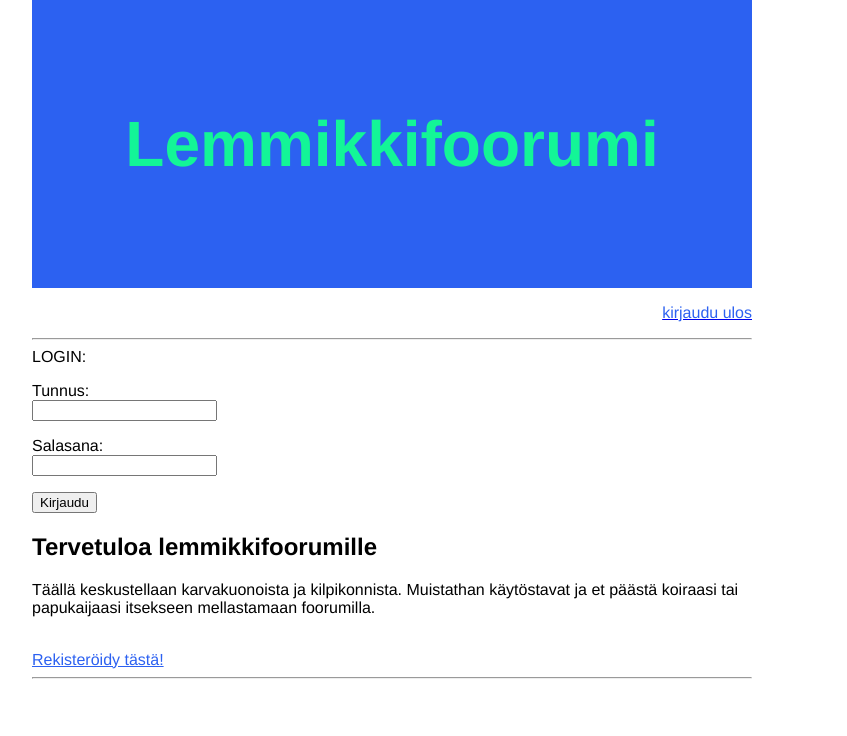
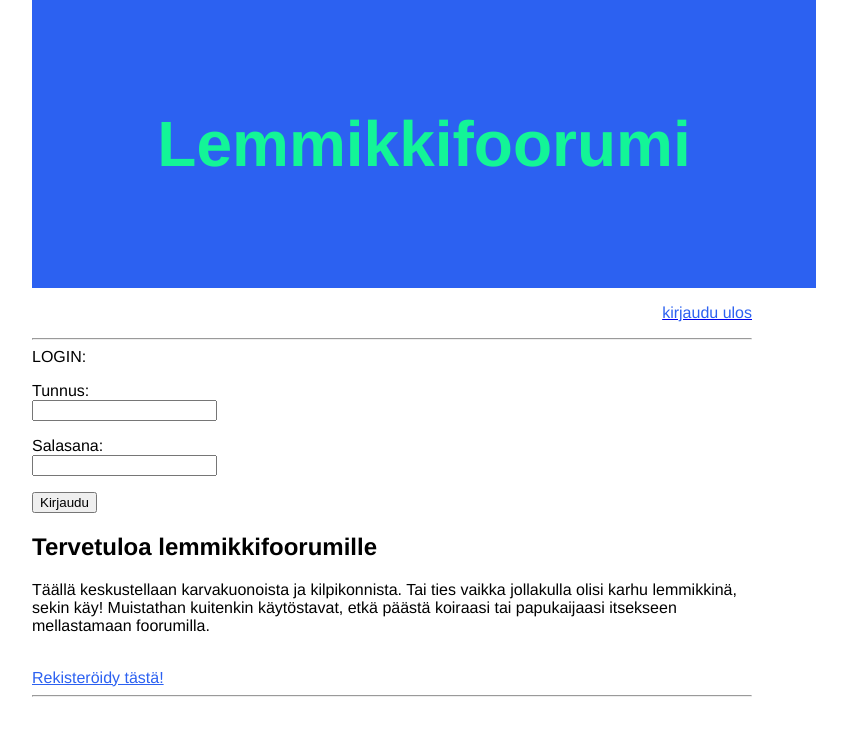
Before and after one commit to Doubleneck/tietokantasovellus2021, a Flask app: page / in a window 1280 px wide. Shown: the top 736 px of the page, without its empty margins (248-1095 px from the left). Run offline with Flask 2, Linux system fonts and the light colour scheme.

Commit message:
html header scalable

```diff
--- a/templates/index.html
+++ b/templates/index.html
@@ -71,7 +71,7 @@ LOGIN:
     <h2>Tervetuloa lemmikkifoorumille</h2>
 
     <p>
-      Täällä keskustellaan karvakuonoista ja kilpikonnista. Muistathan käytöstavat ja et päästä koiraasi tai papukaijaasi itsekseen mellastamaan foorumilla.
+      Täällä keskustellaan karvakuonoista ja kilpikonnista. Tai ties vaikka jollakulla olisi karhu lemmikkinä, sekin käy! Muistathan kuitenkin käytöstavat, etkä päästä koiraasi tai papukaijaasi itsekseen mellastamaan foorumilla.
     </p>
 
 <br>
--- a/templates/layout.html
+++ b/templates/layout.html
@@ -5,7 +5,7 @@
 </head>
 
 <title>Lemmikkifoorumi - {% block title %}{% endblock %}</title>
-<div class="header">
+<div class="header" style="width: 100%">
     <h1>Lemmikkifoorumi</h1>
 </div>
 
```
